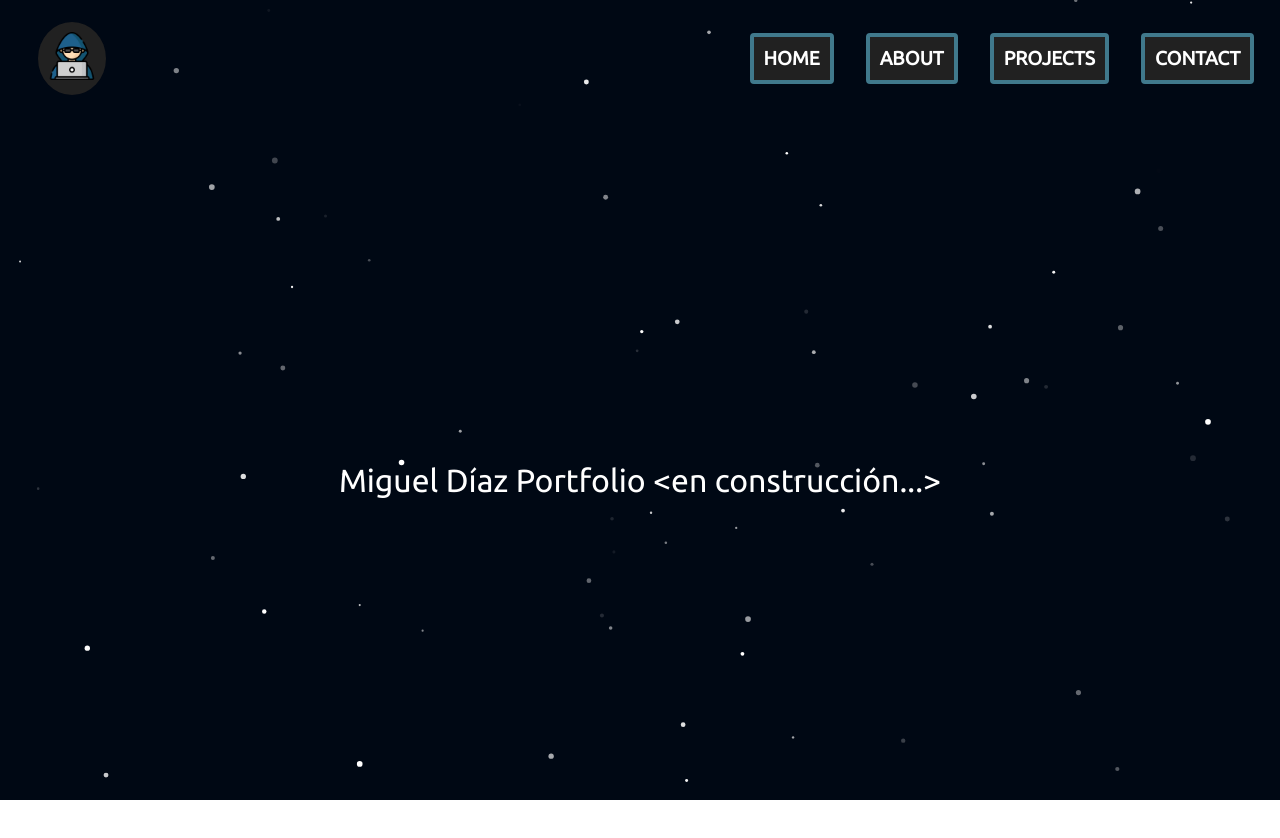
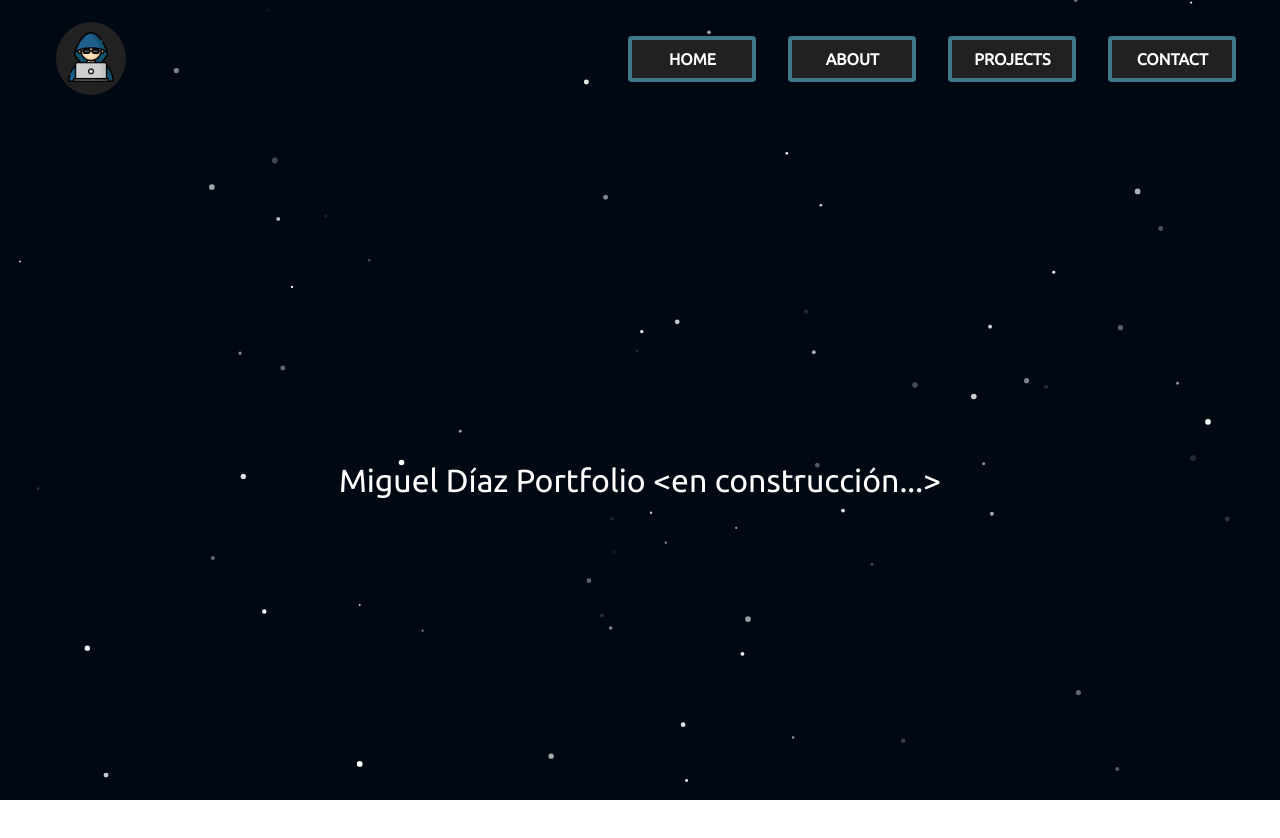
Before and after one commit to MDCIrony/personal-portfolio, a React (Create React App) app: page / in a window 1280 px wide. Shown: the top 838 px of the page. Built offline with nearby package versions, Linux system fonts and the light colour scheme.

Commit message:
Refactoring: common components builded - HoveredImg and HoveredLink, used in Navbar

```diff
--- a/public/index.html
+++ b/public/index.html
@@ -28,7 +28,7 @@
       work correctly both with client-side routing and a non-root public URL.
       Learn how to configure a non-root public URL by running `npm run build`.
     -->
-    <title>Portfolio</title>
+    <title>Miguel</title>
   </head>
   <body>
     <noscript>You need to enable JavaScript to run this app.</noscript>
--- /dev/null
+++ b/src/components/common/HoveredImg.tsx
@@ -0,0 +1,67 @@
+import React from "react";
+import styled from "styled-components";
+
+interface IHoveredImg {
+  img: string;
+  alt: string;
+  size: string;
+  href: string;
+}
+
+function HoveredImg(props: IHoveredImg): JSX.Element {
+  return (
+    <HoveredImgContainer>
+      <a href={props.href}>
+        <img
+          src={props.img}
+          alt={props.alt}
+          width={props.size}
+          height={props.size}
+        />
+      </a>
+    </HoveredImgContainer>
+  );
+}
+
+export default HoveredImg;
+
+const HoveredImgContainer = styled.div`
+  a {
+    display: inline-block;
+    padding: 10px;
+    background-color: #212121;
+    color: white;
+    z-index: 1;
+    overflow: hidden;
+    position: relative;
+    border-radius: 50%;
+  }
+
+  a::before {
+    content: "";
+    z-index: -1;
+    -webkit-transform: translateY(-100%) translateX(-100%);
+    -ms-transform: translateY(-100%) translateX(-100%);
+    transform: translateY(-100%) translateX(-100%);
+    -webkit-transition: all 0.3s;
+    transition: all 0.3s;
+    background-color: #40798c;
+    width: 100%;
+    height: 100%;
+    top: 0;
+    left: 0;
+    position: absolute;
+  }
+
+  a:hover::before {
+    -webkit-transform: translateY(0) translateX(0);
+    -ms-transform: translateY(0) translateX(0);
+    transform: translateY(0) translateX(0);
+  }
+
+  a:hover::after {
+    -webkit-transform: translateY(100%) translateX(100%);
+    -ms-transform: translateY(100%) translateX(100%);
+    transform: translateY(100%) translateX(100%);
+  }
+`;
--- /dev/null
+++ b/src/components/common/HoveredLink.tsx
@@ -0,0 +1,71 @@
+import React from "react";
+import styled from "styled-components";
+
+interface IHoveredLink {
+  link: string;
+  text: string;
+  width?: string;
+  onClick?: () => void;
+}
+
+function HoveredLink(props: IHoveredLink): JSX.Element {
+  return (
+    <HoverButtonContainer>
+      <a
+        onClick={props.onClick}
+        className="link"
+        href={props.link}
+        style={{ width: props.width ? props.width : "50px" }}
+      >
+        {props.text}
+      </a>
+    </HoverButtonContainer>
+  );
+}
+
+export default HoveredLink;
+
+const HoverButtonContainer = styled.div`
+  a {
+    display: inline-block;
+    border: 4px solid #40798c;
+    padding: 10px;
+    background-color: #212121;
+    color: white;
+    font-weight: bold;
+    font-size: 1rem;
+    z-index: 1;
+    overflow: hidden;
+    position: relative;
+    border-radius: 4px;
+    text-decoration: none;
+  }
+
+  a::before {
+    content: "";
+    z-index: -1;
+    -webkit-transform: translateY(-100%) translateX(-100%);
+    -ms-transform: translateY(-100%) translateX(-100%);
+    transform: translateY(-100%) translateX(-100%);
+    -webkit-transition: all 0.3s;
+    transition: all 0.3s;
+    background-color: #40798c;
+    width: 100%;
+    height: 100%;
+    top: 0;
+    left: 0;
+    position: absolute;
+  }
+
+  a:hover::before {
+    -webkit-transform: translateY(0) translateX(0);
+    -ms-transform: translateY(0) translateX(0);
+    transform: translateY(0) translateX(0);
+  }
+
+  a:hover::after {
+    -webkit-transform: translateY(100%) translateX(100%);
+    -ms-transform: translateY(100%) translateX(100%);
+    transform: translateY(100%) translateX(100%);
+  }
+`;
--- a/src/components/layout/Navbar/Navbar.tsx
+++ b/src/components/layout/Navbar/Navbar.tsx
@@ -1,6 +1,8 @@
 import React, { useState } from "react";
 import styled from "styled-components";
 import BurgerButton from "./components/BurgerButton";
+import HoveredLink from "../../common/HoveredLink";
+import HoveredImg from "../../common/HoveredImg";
 
 function Navbar(): JSX.Element {
   const [clicked, setCliked] = useState(false);
@@ -13,29 +15,47 @@ function Navbar(): JSX.Element {
   return (
     <>
       <NavbarContainer>
-        <a className="logo" href="https://mdcastillo.me">
-          <img src={process.env.PUBLIC_URL + "/images/hacker.png"} alt="logo" />
-        </a>
+        <div className="logoContainer">
+          <HoveredImg
+            img={process.env.PUBLIC_URL + "/images/hacker.png"}
+            alt="logo"
+            size="50px"
+            href="https://mdcastillo.me"
+          />
+        </div>
+
         <div className={`links ${clicked ? "active" : ""}`.trimEnd()}>
-          <a onClick={handleClick} href="/home">
-            HOME
-          </a>
-          <a onClick={handleClick} href="/about">
-            ABOUT
-          </a>
-          <a onClick={handleClick} href="/projects">
-            PROJECTS
-          </a>
-          <a onClick={handleClick} href="/contact">
-            CONTACT
-          </a>
+          <HoveredLink
+            link={"/home"}
+            onClick={handleClick}
+            text={"HOME"}
+            width="100px"
+          />
+          <HoveredLink
+            link={"/about"}
+            onClick={handleClick}
+            text={"ABOUT"}
+            width="100px"
+          />
+          <HoveredLink
+            link={"/projects"}
+            onClick={handleClick}
+            text={"PROJECTS"}
+            width="100px"
+          />
+          <HoveredLink
+            link={"/contact"}
+            onClick={handleClick}
+            text={"CONTACT"}
+            width="100px"
+          />
         </div>
         <div className="burger">
           <BurgerButton clicked={clicked} handleClick={handleClick} />
         </div>
-        <BackgroundDiv
+        <BackgroundMobileNav
           className={`initial ${clicked ? "active" : ""}`}
-        ></BackgroundDiv>
+        ></BackgroundMobileNav>
       </NavbarContainer>
     </>
   );
@@ -45,6 +65,7 @@ export default Navbar;
 
 // Styled components
 const NavbarContainer = styled.nav`
+  /*Estilo para el nav en desktop*/
   padding: 0.4rem;
   background-color: none;
   display: flex;
@@ -54,50 +75,8 @@ const NavbarContainer = styled.nav`
   margin-top: 1rem;
   width: 100%;
 
-  .logo {
-    display: inline-block;
-    margin-left: 2rem;
-    padding: 10px;
-    background-color: #212121;
-    color: white;
-    font-weight: bold;
-    font-size: 1.2rem;
-    z-index: 1;
-    overflow: hidden;
-    position: relative;
-    border-radius: 50%;
-  }
-
-  .logo::before {
-    content: "";
-    z-index: -1;
-    -webkit-transform: translateY(-100%) translateX(-100%);
-    -ms-transform: translateY(-100%) translateX(-100%);
-    transform: translateY(-100%) translateX(-100%);
-    -webkit-transition: all 0.3s;
-    transition: all 0.3s;
-    background-color: #40798c;
-    width: 100%;
-    height: 100%;
-    top: 0;
-    left: 0;
-    position: absolute;
-  }
-
-  .logo:hover::before {
-    -webkit-transform: translateY(0) translateX(0);
-    -ms-transform: translateY(0) translateX(0);
-    transform: translateY(0) translateX(0);
-  }
-
-  .logo:hover::after {
-    -webkit-transform: translateY(100%) translateX(100%);
-    -ms-transform: translateY(100%) translateX(100%);
-    transform: translateY(100%) translateX(100%);
-  }
-
-  img {
-    width: 3rem;
+  .logoContainer {
+    margin-left: 50px;
   }
 
   h2 {
@@ -108,12 +87,7 @@ const NavbarContainer = styled.nav`
     }
   }
 
-  a {
-    color: white;
-    text-decoration: none;
-    padding-right: 2rem;
-  }
-
+  /*Estilo del menú de links del navbar en mobile cuando están inactivos (fuera de pantalla)*/
   .links {
     position: fixed;
     top: -100%;
@@ -123,61 +97,20 @@ const NavbarContainer = styled.nav`
     margin-right: auto;
     text-align: center;
     transition: all 0.6s ease;
-    a {
-      color: white;
-      font-size: 2rem;
-      display: block;
-    }
+
+    /*Estilo de los links del menu nav en desktop*/
     @media (min-width: 768px) {
       position: initial;
-      margin: 0;
+      margin-right: 50px;
       display: flex;
 
       a {
-        display: inline-block;
-        border: 4px solid #40798c;
-        margin-right: 2rem;
-        padding: 10px;
-        background-color: #212121;
-        color: white;
-        font-weight: bold;
-        font-size: 1.2rem;
-        z-index: 1;
-        overflow: hidden;
-        position: relative;
-        border-radius: 4px;
-      }
-
-      a::before {
-        content: "";
-        z-index: -1;
-        -webkit-transform: translateY(-100%) translateX(-100%);
-        -ms-transform: translateY(-100%) translateX(-100%);
-        transform: translateY(-100%) translateX(-100%);
-        -webkit-transition: all 0.3s;
-        transition: all 0.3s;
-        background-color: #40798c;
-        width: 100%;
-        height: 100%;
-        top: 0;
-        left: 0;
-        position: absolute;
-      }
-
-      a:hover::before {
-        -webkit-transform: translateY(0) translateX(0);
-        -ms-transform: translateY(0) translateX(0);
-        transform: translateY(0) translateX(0);
-      }
-
-      a:hover::after {
-        -webkit-transform: translateY(100%) translateX(100%);
-        -ms-transform: translateY(100%) translateX(100%);
-        transform: translateY(100%) translateX(100%);
+        margin-left: 2rem;
       }
     }
   }
 
+  /*Estilo del menú de links del navbar en mobile cuando están activos*/
   .links.active {
     width: 100%;
     display: block;
@@ -190,11 +123,14 @@ const NavbarContainer = styled.nav`
     text-align: center;
     a {
       font-size: 2rem;
+      text-align: center;
+      width: 200px !important;
       margin-top: 1.5rem;
       color: white;
     }
   }
 
+  /*Ocultar el button menu en desktop*/
   .burger {
     @media (min-width: 768px) {
       display: none;
@@ -202,7 +138,7 @@ const NavbarContainer = styled.nav`
   }
 `;
 
-const BackgroundDiv = styled.div`
+const BackgroundMobileNav = styled.div`
   position: fixed;
   background-color: #222;
   top: -200%;
```
Also changed, not shown: src/components/layout/Navbar/components/HoverLink.tsx (deleted, +0 -51 lines), tsconfig.json (+2 -8 lines).
